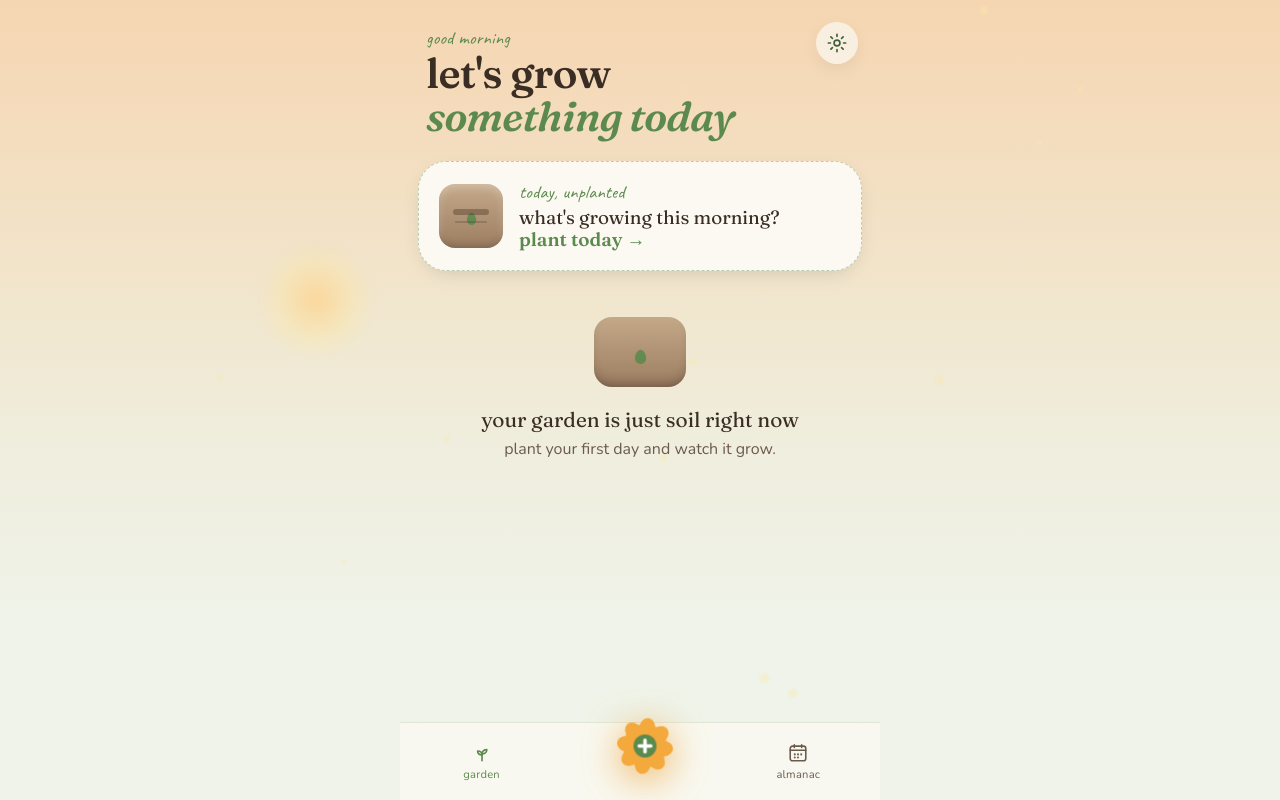
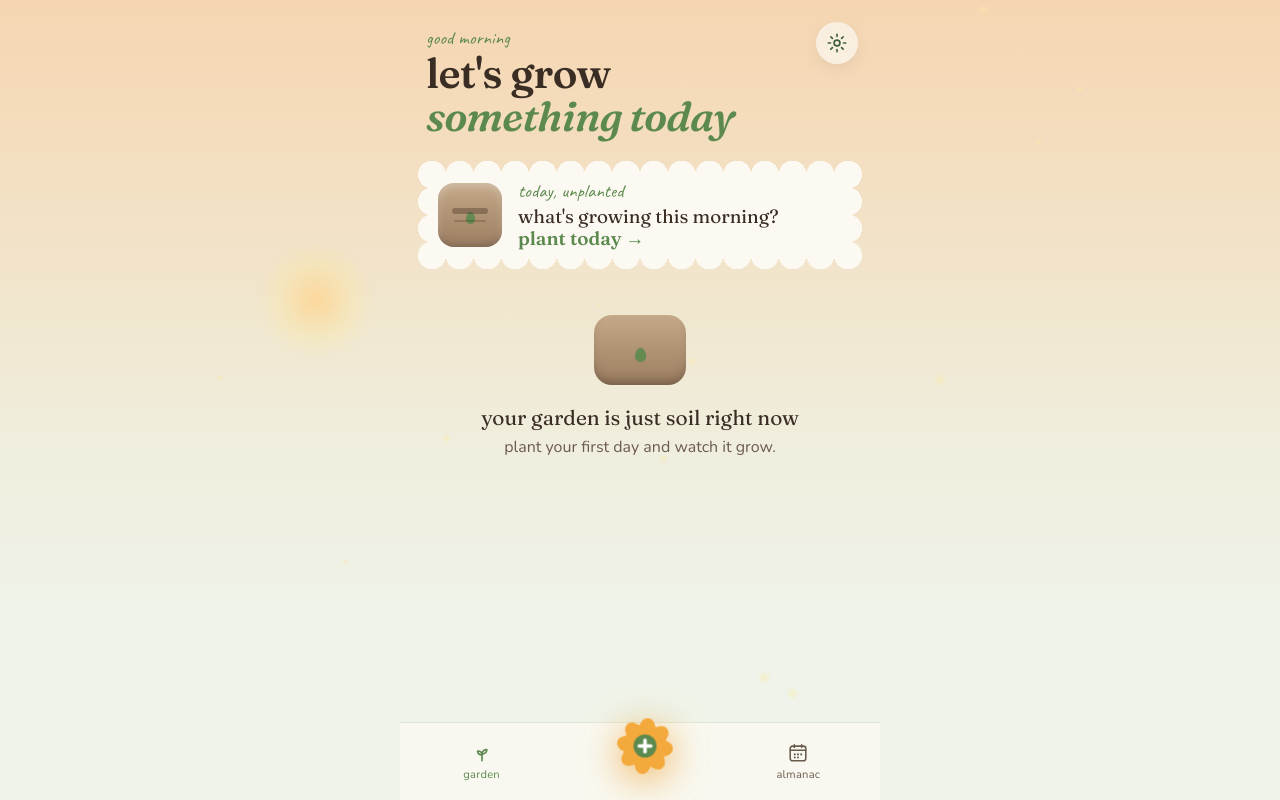
Before and after one commit to invisicat/little-garden, a React (Vite) app: page / in a window 1280 px wide. Built offline with nearby package versions, Linux system fonts and the light colour scheme.

Commit message:
Add scalloped petal edges to chips, cards, sheets & month markers

```diff
--- a/src/components/DayCard.tsx
+++ b/src/components/DayCard.tsx
@@ -25,7 +25,7 @@ export function DayCard({ entry, onClose, onEdit }: Props) {
   return (
     <div className="sheet-backdrop" onClick={onClose}>
       <div
-        className="card"
+        className="card petal-edge"
         onClick={(e) => e.stopPropagation()}
         role="dialog"
         aria-label={prettyDate(entry.date)}
@@ -41,11 +41,11 @@ export function DayCard({ entry, onClose, onEdit }: Props) {
         <p className="card__date">{prettyDate(entry.date)}</p>
 
         <div className="card__chips">
-          <span className="chip" style={{ ["--mc" as string]: mood.bloom }}>
+          <span className="chip petal-edge" style={{ ["--mc" as string]: mood.bloom }}>
             {mood.face} {mood.label}
           </span>
           {entry.weather && (
-            <span className="chip chip--plain">
+            <span className="chip chip--plain petal-edge">
               {WEATHER[entry.weather].glyph} {WEATHER[entry.weather].label}
             </span>
           )}
--- a/src/components/EntrySheet.tsx
+++ b/src/components/EntrySheet.tsx
@@ -61,7 +61,7 @@ export function EntrySheet({ date, existing, onClose, onSaved }: Props) {
   return (
     <div className="sheet-backdrop" onClick={onClose}>
       <div
-        className={`sheet ${saving ? "sheet--planting" : ""}`}
+        className={`sheet petal-edge ${saving ? "sheet--planting" : ""}`}
         onClick={(e) => e.stopPropagation()}
         role="dialog"
         aria-label="Plant your day"
--- a/src/components/Garden.tsx
+++ b/src/components/Garden.tsx
@@ -161,7 +161,7 @@ export function Garden({
           {layout.items.map((it) =>
             it.type === "marker" ? (
               <div
-                className="month-marker"
+                className="month-marker petal-edge"
                 key={`m-${it.key}`}
                 style={{ top: `${it.y}px` }}
                 data-season={seasonOfKey(it.key + "-01")}
--- a/src/components/Settings.tsx
+++ b/src/components/Settings.tsx
@@ -65,7 +65,7 @@ export function Settings({ prefs, entries, onChange, onClose }: Props) {
 
   return (
     <div className="sheet-backdrop" onClick={onClose}>
-      <div className="sheet sheet--settings" onClick={(e) => e.stopPropagation()} role="dialog" aria-label="Settings">
+      <div className="sheet sheet--settings petal-edge" onClick={(e) => e.stopPropagation()} role="dialog" aria-label="Settings">
         <div className="sheet__grip" />
         <div className="sheet__scroll">
           <header className="sheet__head">
--- a/src/components/TodayPlot.tsx
+++ b/src/components/TodayPlot.tsx
@@ -17,7 +17,7 @@ type Props = {
 export function TodayPlot({ entry, onPlant, onOpen }: Props) {
   if (entry) {
     return (
-      <button className="plot plot--grown" onClick={() => onOpen(entry.date)}>
+      <button className="plot plot--grown petal-edge" onClick={() => onOpen(entry.date)}>
         <span className="plot__today-plant">
           <PlantFromEntry entry={entry} grow />
         </span>
@@ -30,7 +30,7 @@ export function TodayPlot({ entry, onPlant, onOpen }: Props) {
   }
 
   return (
-    <button className="plot plot--empty" onClick={onPlant}>
+    <button className="plot plot--empty petal-edge" onClick={onPlant}>
       <span className="plot__soil" aria-hidden="true">
         <span className="plot__seed" />
         <span className="plot__furrow" />
--- a/src/styles.css
+++ b/src/styles.css
@@ -1646,3 +1646,53 @@ input {
   color: var(--stem);
   text-decoration: none;
 }
+
+/* ============================================================
+   PETAL EDGE — scalloped flower outline (CSS mask)
+   Carves a continuous petal scallop into all four edges. The
+   drop-shadow follows the scalloped shape (box-shadow can't).
+   ============================================================ */
+.petal-edge {
+  --pr: 12px; /* petal radius */
+  border-radius: 0 !important;
+  border: none !important;
+  /* a solid inner block + a ring of bumps tiled to fit each edge ("round") =
+     petals poking out all around, no overlap. default add-compositing. */
+  --petal-bumps: radial-gradient(circle var(--pr) at 50% 50%, #000 98%, #0000);
+  --petal-core: linear-gradient(#000 0 0);
+  -webkit-mask-image: var(--petal-bumps), var(--petal-core);
+  -webkit-mask-size: calc(2 * var(--pr)) calc(2 * var(--pr)),
+    calc(100% - 2 * var(--pr)) calc(100% - 2 * var(--pr));
+  -webkit-mask-position: 0 0, center;
+  -webkit-mask-repeat: round, no-repeat;
+  mask-image: var(--petal-bumps), var(--petal-core);
+  mask-size: calc(2 * var(--pr)) calc(2 * var(--pr)),
+    calc(100% - 2 * var(--pr)) calc(100% - 2 * var(--pr));
+  mask-position: 0 0, center;
+  mask-repeat: round, no-repeat;
+  box-shadow: none !important;
+  filter: drop-shadow(0 5px 12px rgba(58, 45, 36, 0.24));
+}
+:root[data-theme="night"] .petal-edge {
+  filter: drop-shadow(0 5px 13px rgba(0, 0, 0, 0.5));
+}
+
+/* per-element petal sizing — content needs >= --pr padding so the petal
+   scallops don't bite into it */
+.chip.petal-edge {
+  --pr: 9px;
+  padding: 13px 20px;
+}
+.month-marker.petal-edge {
+  --pr: 11px;
+  padding: 16px 26px;
+}
+.card.petal-edge {
+  --pr: 15px;
+}
+.plot.petal-edge {
+  --pr: 14px;
+}
+.sheet.petal-edge {
+  --pr: 14px;
+}
```
